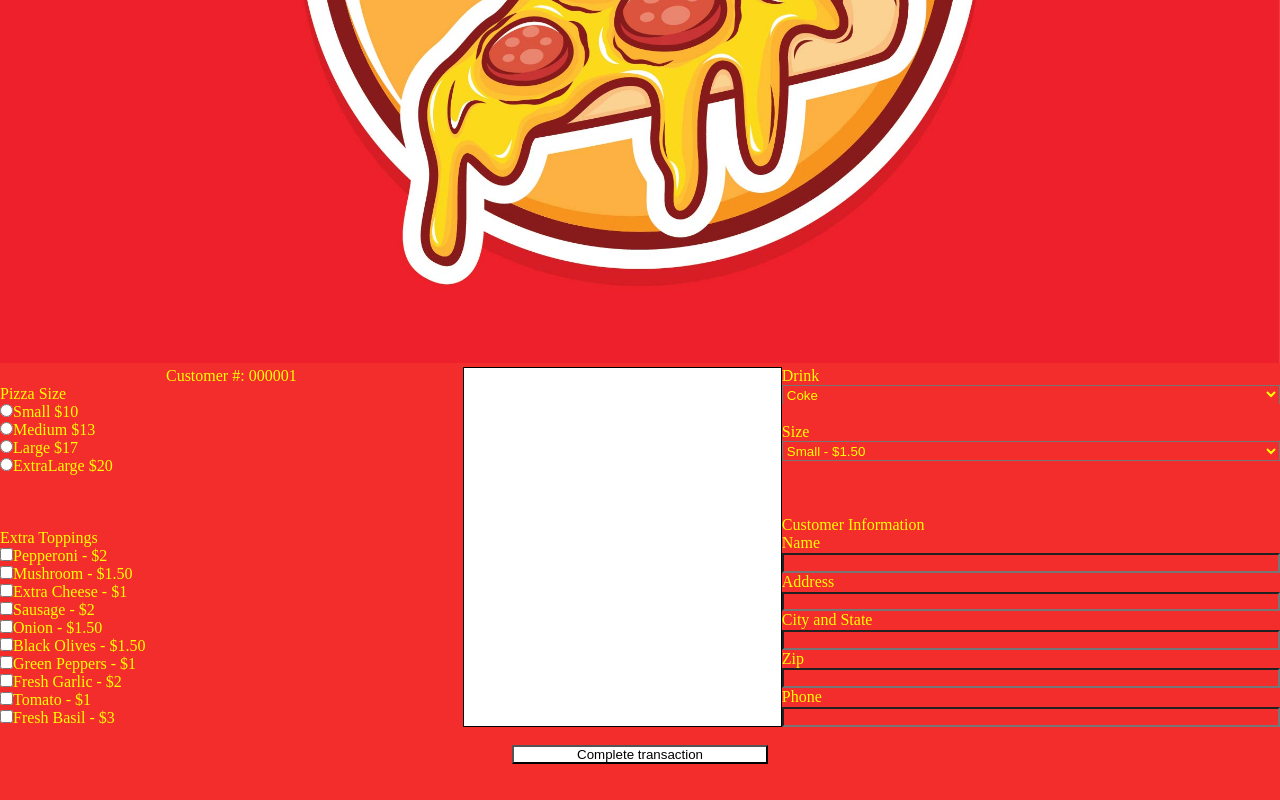
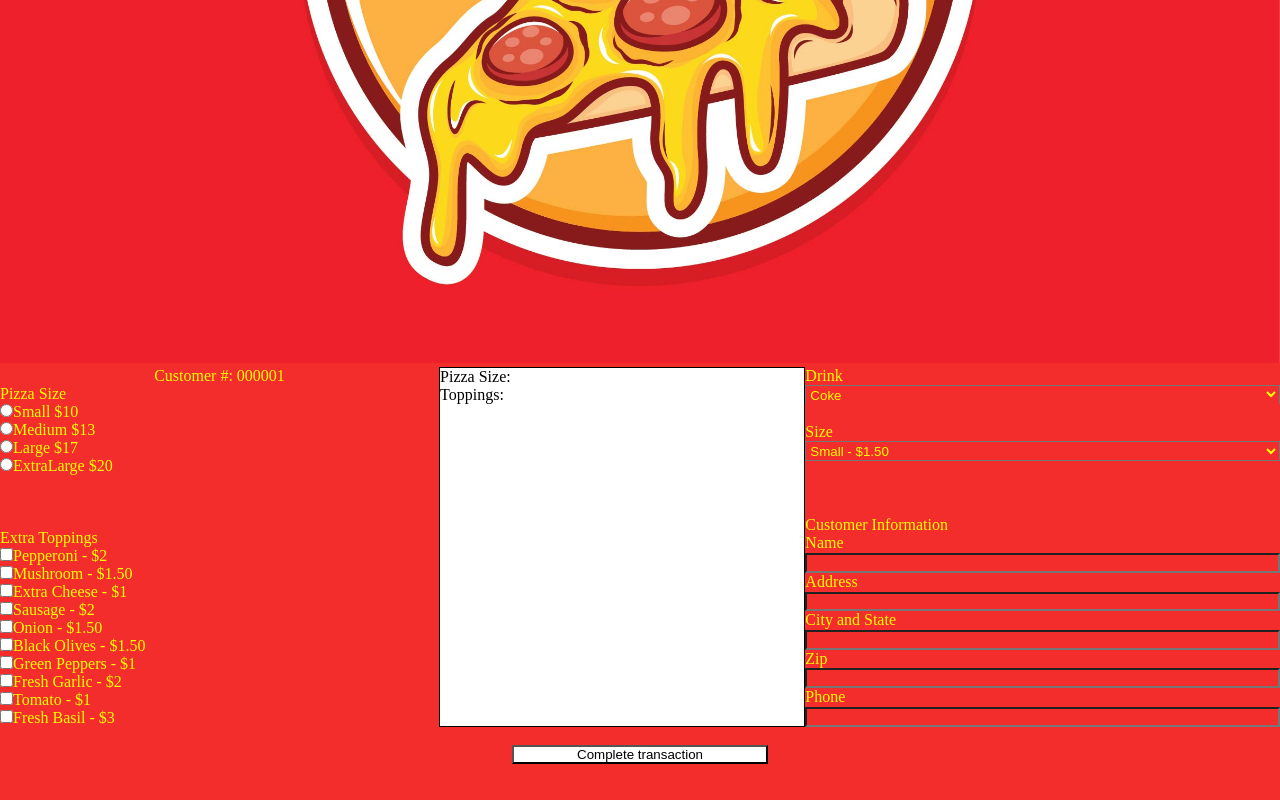
Before and after one commit to JNguWin/POS_System, a plain HTML site: page index.html in a window 1280 px wide. Both pictures are taken after a click on the button "Complete transaction". Shown: the part 489-1289 px from the top of the page. Drawn offline with Linux system fonts and the light colour scheme.

Commit message:
added script

```diff
--- a/css/style.css
+++ b/css/style.css
@@ -12,6 +12,7 @@
 #display{
     border: 1px solid black;
     background-color: white;
+    color: black;
 }
 .left{
     display: grid;
--- a/index.html
+++ b/index.html
@@ -79,9 +79,11 @@
     <br>
     <div id = "button">
         <div></div>
-        <input class = "button-color" type = "button" name = "transaction" value = "Complete transaction">
+        <input class = "button-color" type = "button" id = "complete-transaction" value = "Complete transaction">
         <div></div>
     <br>
     </div>
     <br>
+
+    <script src = "javascript/script.js"></script>
 </body>
--- a/javascript/script.js
+++ b/javascript/script.js
@@ -0,0 +1,27 @@
+const completeBtn = document.getElementById("complete-transaction");
+const display = document.getElementById("display");
+
+completeBtn.addEventListener('click', function(){
+
+    let size = document.getElementsByName("pizza");
+    let toppings = document.getElementsByName("toppings");
+
+    display.innerText += "Pizza Size: " + " ";
+
+    for(let i = 0; i < size.length; i++){
+        if(size[i].checked){
+            display.innerText += size[i].value + "\n";
+        }
+    }
+
+    display.innerText += "\n";
+
+    display.innerText += "Toppings: " + "\n";
+
+    for(let i = 0; i < toppings.length; i++){
+        if(toppings[i].checked){
+            display.innerText += toppings[i].value + "\n";
+        }
+    }
+
+});
```
